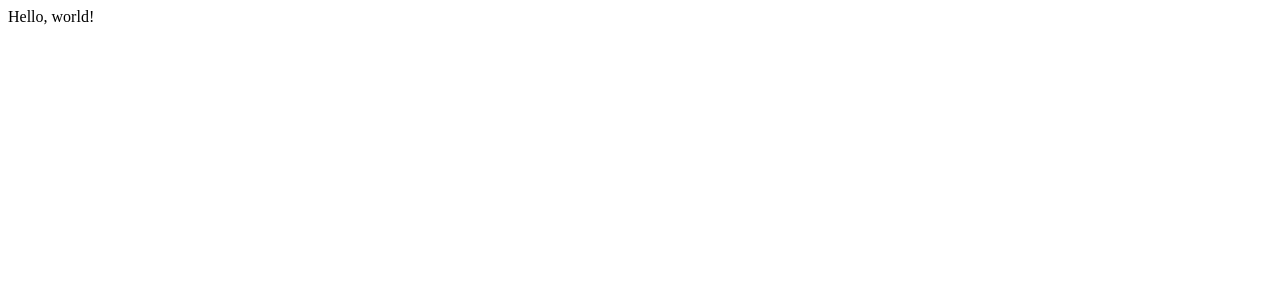
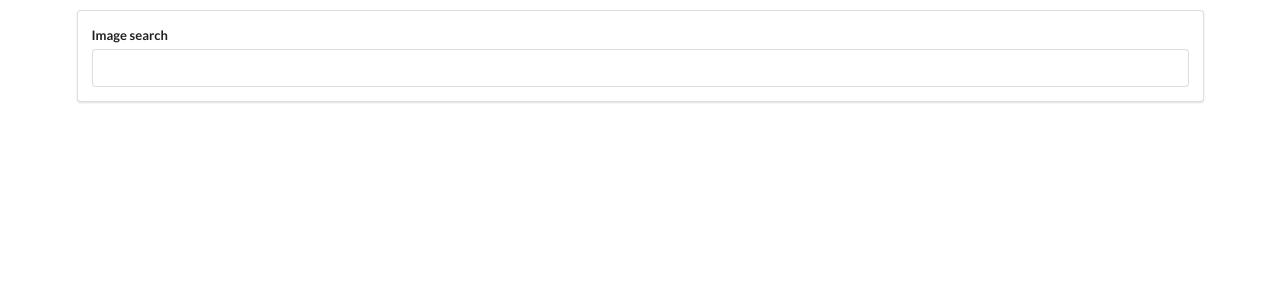
Before and after one commit to AbsoluteZero-cmd/pics-react-app, a React (Create React App) app: page / in a window 1280 px wide. Shown: the top 300 px of the page. Built offline with nearby package versions, Linux system fonts and the light colour scheme.

Commit message:
components folder

```diff
--- a/public/index.html
+++ b/public/index.html
@@ -24,6 +24,8 @@
       work correctly both with client-side routing and a non-root public URL.
       Learn how to configure a non-root public URL by running `npm run build`.
     -->
+
+    <link rel="stylesheet" href="https://cdnjs.cloudflare.com/ajax/libs/semantic-ui/2.4.1/semantic.min.css" integrity="sha512-8bHTC73gkZ7rZ7vpqUQThUDhqcNFyYi2xgDgPDHc+GXVGHXq+xPjynxIopALmOPqzo9JZj0k6OqqewdGO3EsrQ==" crossorigin="anonymous" referrerpolicy="no-referrer" />
     <title>React App</title>
   </head>
   <body>
--- /dev/null
+++ b/src/components/App.js
@@ -0,0 +1,15 @@
+import React from 'react';
+
+import SearchBar from './SearchBar';
+
+class App extends React.Component {
+    render() {
+        return (
+            <div className='ui container' style={{ marginTop: '10px' }}>
+                <SearchBar />
+            </div>
+        );
+    }
+}
+
+export default App;
--- /dev/null
+++ b/src/components/SearchBar.js
@@ -0,0 +1,30 @@
+import React from 'react';
+
+class App extends React.Component {
+    state = { term: '' };
+
+    componentDidUpdate() {
+        console.log(this.state.term);
+    }
+
+    render() {
+        return (
+            <div className='ui segment'>
+                <form className='ui form'>
+                    <div className='field'>
+                        <label>Image search</label>
+                        <input
+                            type='text'
+                            value={this.state.term}
+                            onChange={(e) =>
+                                this.setState({ term: e.target.value })
+                            }
+                        />
+                    </div>
+                </form>
+            </div>
+        );
+    }
+}
+
+export default App;
--- a/src/index.js
+++ b/src/index.js
@@ -1,10 +1,6 @@
-import React from "react";
-import ReactDOM from "react-dom";
+import React from 'react';
+import ReactDOM from 'react-dom';
 
-class App extends React.Component {
-  render() {
-    return <div>Hello, world!</div>;
-  }
-}
+import App from './components/App';
 
-ReactDOM.render(<App />, document.querySelector("#root"));
+ReactDOM.render(<App />, document.querySelector('#root'));
```
